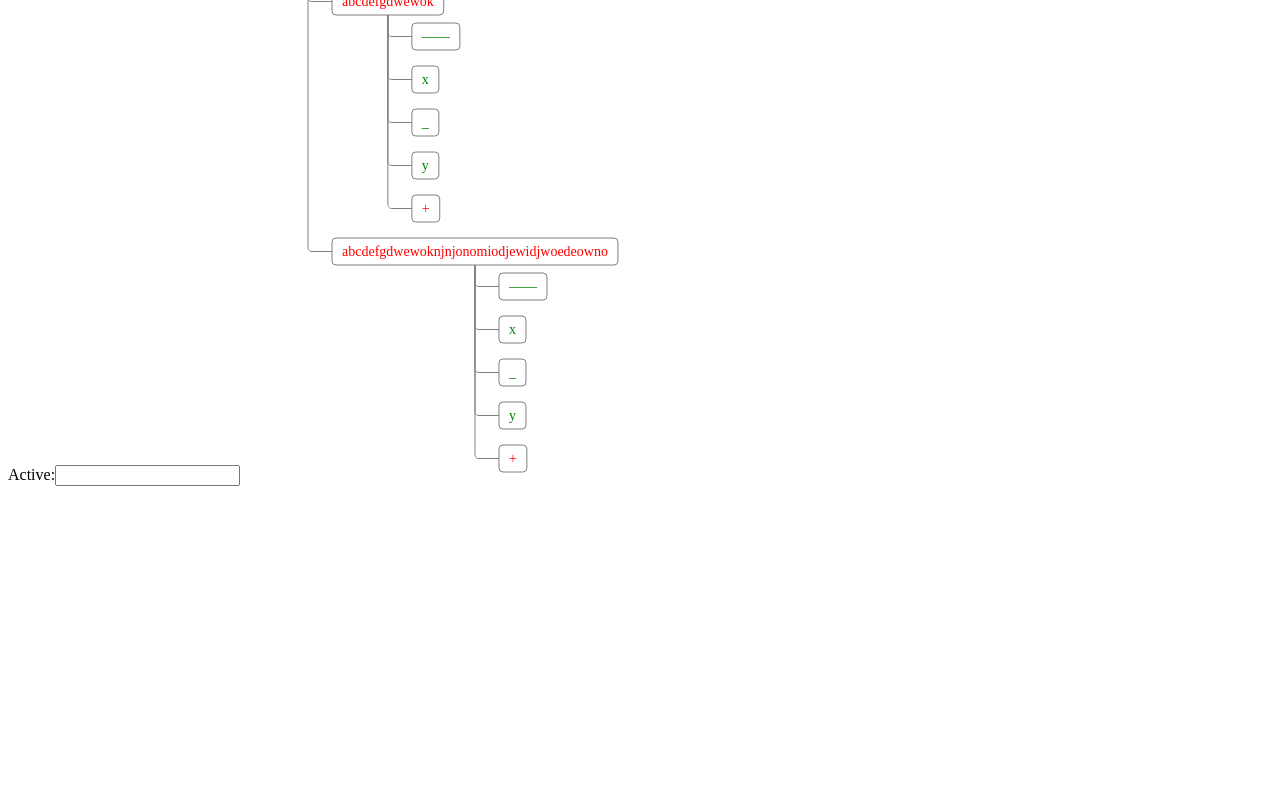
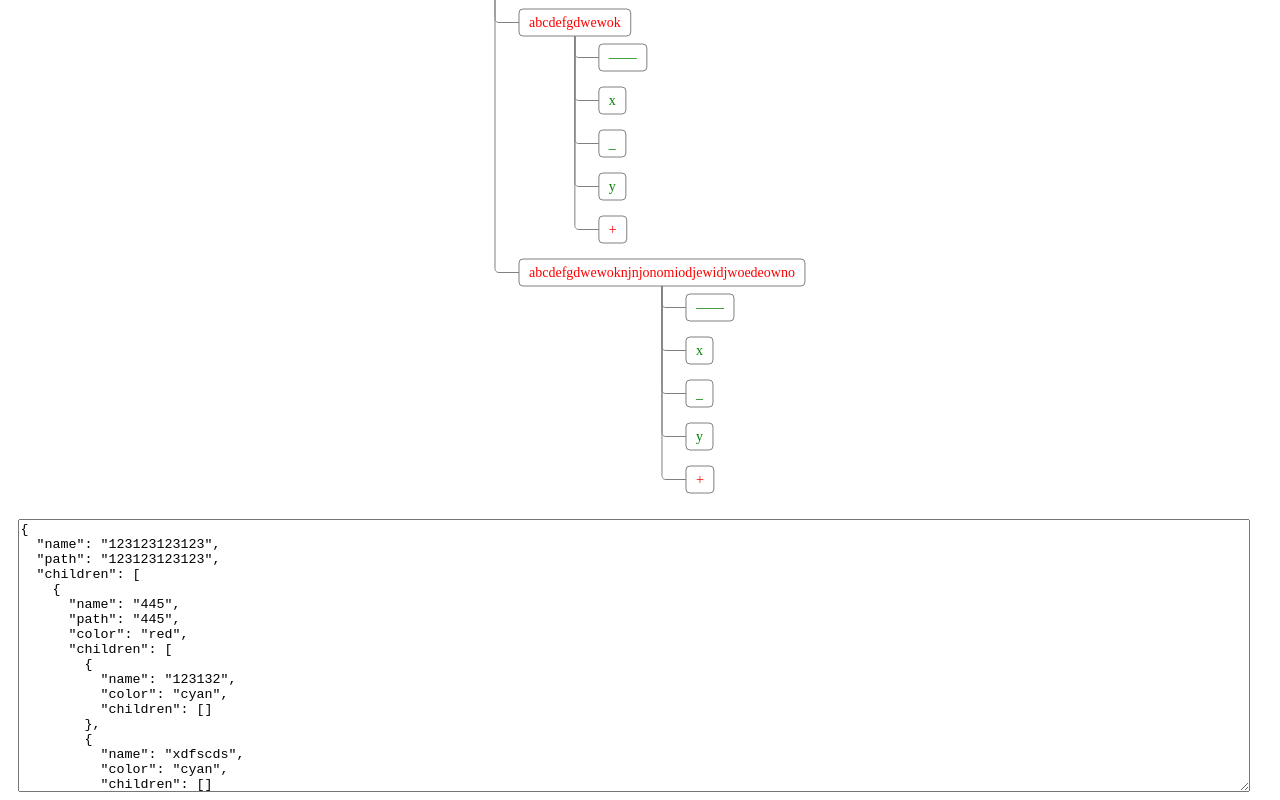
Before and after one commit to TheVeryDarkness/svg-tree-vue3, a Vue app: page / in a window 1280 px wide. Shown: the part 1168-1968 px from the top of the page. Before the commit the page ends 1662 px from the top, so only its background shows below. Built offline with nearby package versions, Linux system fonts and the light colour scheme.

Commit message:
Update demo

```diff
--- a/src/App.vue
+++ b/src/App.vue
@@ -107,18 +107,40 @@ function contextmenu<T extends Data<T>>(event: TreeEvent<T, MouseEvent>) {
 window.addEventListener("click", () => {
   state.active.value = undefined;
 });
+
+const active = state.active.toRef();
 </script>
 
 <template>
   <p>Left Click = Set as active node</p>
   <p>Shift + Left Click = Switch direction</p>
   <p>Right Click = Collapse or expand</p>
-  <label>Active:</label>
-  <input type="text" v-model="state.active.value" />
-  <Tree ref="tree" :data="data" :state="state" :options="undefined" @click="click" @contextmenu="contextmenu" />
+  <label for="active-node">Active:</label>
+  <input type="text" id="active-node" title="Active Node" v-model="active" />
+  <br />
+  <div class="container">
+    <Tree ref="tree" :data="data" :state="state" :options="undefined" @click="click" @contextmenu="contextmenu" />
+  </div>
+  <br />
+  <div class="container">
+    <textarea id="tree-data" title="Tree Data">{{ JSON.stringify(data, null, 2) }}</textarea>
+  </div>
 </template>
 
 <style>
+.container {
+  width: 99%;
+  display: flex;
+  align-content: center;
+  align-items: center;
+  justify-content: center;
+}
+
+textarea {
+  width: 98%;
+  height: 20em;
+}
+
 svg.active > rect.node,
 svg.active > .link {
   stroke: red;
```
